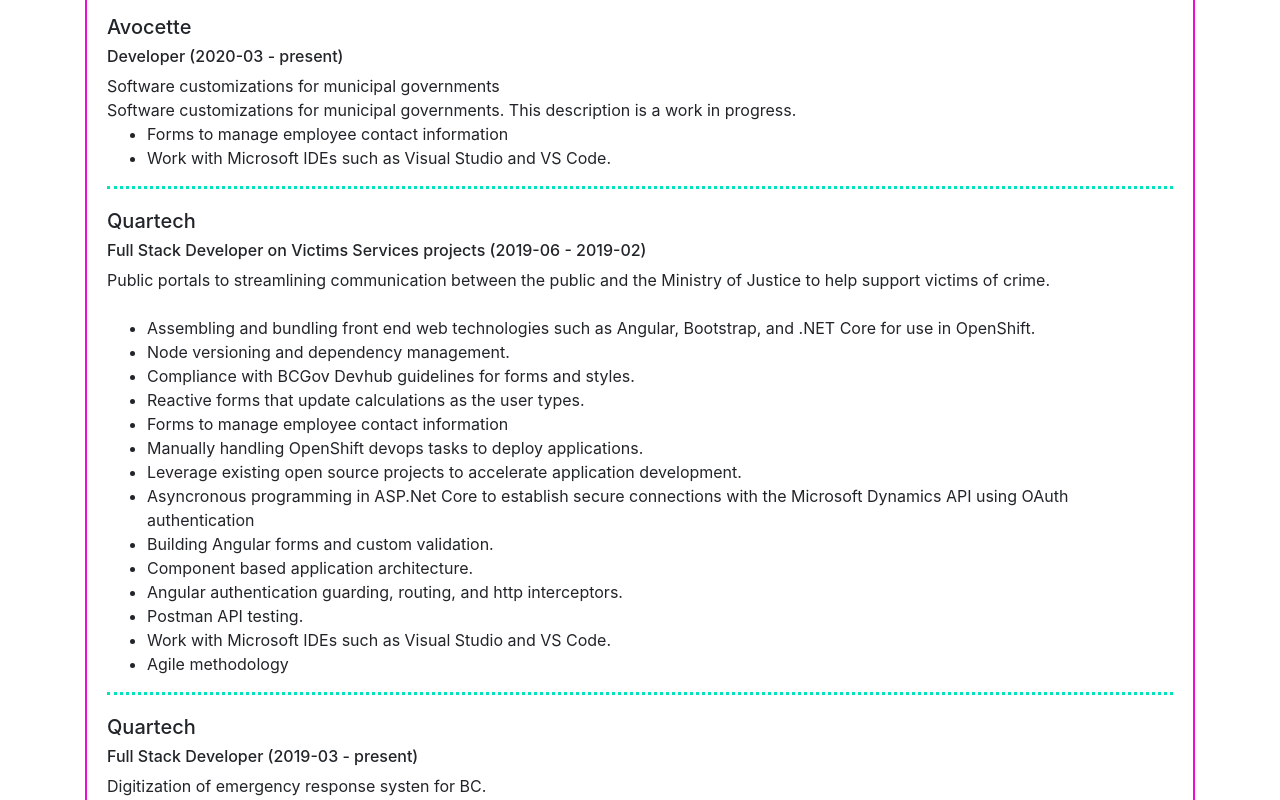
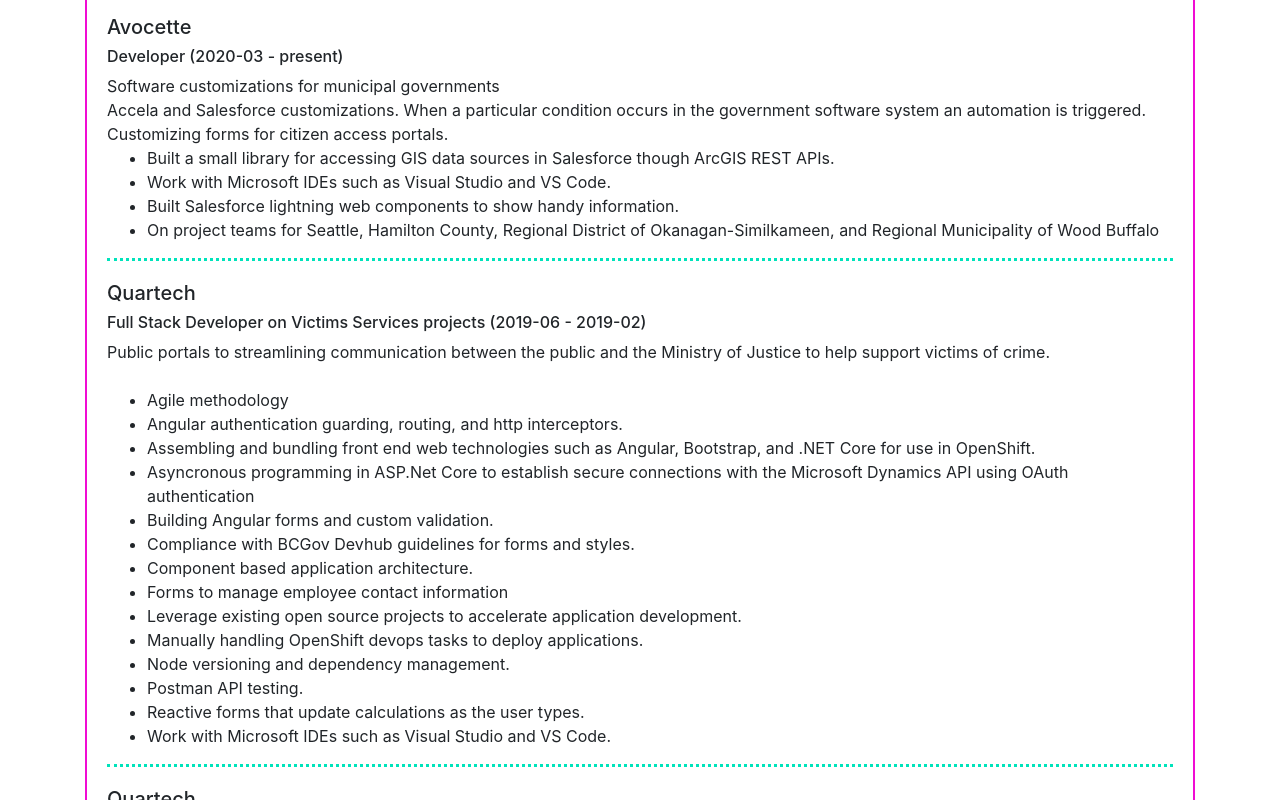
Before and after one commit to LayCraft/portfolio, an Angular app: page / in a window 1280 px wide. Shown: the part 2460-3260 px from the top of the page. Built offline with nearby package versions, Linux system fonts and the light colour scheme.

Commit message:
update wording

```diff
--- a/src/app/constants/jobs.ts
+++ b/src/app/constants/jobs.ts
@@ -8,30 +8,44 @@
     endDate: "present",
     shortDescription: "Software customizations for municipal governments",
     longDescription:
-      "Software customizations for municipal governments. This description is a work in progress.",
+      "Accela and Salesforce customizations. When a particular condition occurs in the government software system an automation is triggered. Customizing forms for citizen access portals.",
     bonus: [
-      "Forms to manage employee contact information",
-      "Work with Microsoft IDEs such as Visual Studio and VS Code."
+      "Built a small library for accessing GIS data sources in Salesforce though ArcGIS REST APIs.",
+      "Work with Microsoft IDEs such as Visual Studio and VS Code.",
+      "Built Salesforce lightning web components to show handy information.",
+      "On project teams for Seattle, Hamilton County, Regional District of Okanagan-Similkameen, and Regional Municipality of Wood Buffalo",
     ],
     software: [
+      "Accela",
       "BASH",
       "Github",
-      "JIRA",
+      "IIS",
       "MS Teams",
-      "Accela",
+      "Pulse Secure",
+      "SQL Server Management Studio (SSMS)",
       "Salesforce",
+      "VirtualBox",
+      "Visual Studio Code",
       "Visual Studio",
-      "Visual Studio Code",
-      "Windows 10"
+      "Windows",
     ],
     technology: [
-      "ASP.Net",
-      "Arcgis",
+      "ASP.Net 4.6",
+      "Accela Government Software",
+      "Apex code",
+      "GIS",
       "HTTP APIs",
-      "Apex code",
-      "Salesforce Lightning Components"
+      "JavaScript",
+      "MS SQL",
+      "OAuth2",
+      "Postman",
+      "SVN",
+      "Salesforce Lightning Web Components",
+      "Sharepoint",
+      "Visual Studio",
+      "Windows Server",
     ],
-    methodology: ["RESTful API"]
+    methodology: ["RESTful API", "Remote work", "SDLC", "Various"],
   },
   {
     companyName: "Quartech",
@@ -42,20 +56,20 @@
       "Public portals to streamlining communication between the public and the Ministry of Justice to help support victims of crime.",
     longDescription: "",
     bonus: [
+      "Agile methodology",
+      "Angular authentication guarding, routing, and http interceptors.",
       "Assembling and bundling front end web technologies such as Angular, Bootstrap, and .NET Core for use in OpenShift.",
-      "Node versioning and dependency management.",
-      "Compliance with BCGov Devhub guidelines for forms and styles.",
-      "Reactive forms that update calculations as the user types.",
-      "Forms to manage employee contact information",
-      "Manually handling OpenShift devops tasks to deploy applications.",
-      "Leverage existing open source projects to accelerate application development.",
       "Asyncronous programming in ASP.Net Core to establish secure connections with the Microsoft Dynamics API using OAuth authentication ",
       "Building Angular forms and custom validation.",
+      "Compliance with BCGov Devhub guidelines for forms and styles.",
       "Component based application architecture.",
-      "Angular authentication guarding, routing, and http interceptors.",
+      "Forms to manage employee contact information",
+      "Leverage existing open source projects to accelerate application development.",
+      "Manually handling OpenShift devops tasks to deploy applications.",
+      "Node versioning and dependency management.",
       "Postman API testing.",
+      "Reactive forms that update calculations as the user types.",
       "Work with Microsoft IDEs such as Visual Studio and VS Code.",
-      "Agile methodology"
     ],
     software: [
       "BASH",
@@ -70,7 +84,7 @@
       "Postman",
       "Rocket Chat",
       "Visual Studio Code",
-      "Windows 10"
+      "Windows 10",
     ],
     technology: [
       "ASP.Net Core 2",
@@ -78,7 +92,7 @@
       "Bootstrap",
       "HTTP APIs",
       "Microsoft Dynamics",
-      "OpenShift"
+      "OpenShift",
     ],
     methodology: [
       "Agile",
@@ -87,15 +101,15 @@
       "Kanban",
       "RESTful API",
       "Scrum",
-      "UML"
-    ]
+      "UML",
+    ],
   },
   {
     companyName: "Quartech",
     positionName: "Full Stack Developer",
     project: "Emergency Support Services modernization",
     startDate: "2019-03",
-    endDate: "present",
+    endDate: "2019-02",
     shortDescription: "Digitization of emergency response systen for BC.",
     longDescription: "Development to support emergency response in BC.",
     bonus: [
@@ -121,7 +135,7 @@
       "SQLite for early-project data storage and retrieval.",
       "Installed Swagger in .Net Core for API self-documentation.",
       "Work with Microsoft IDEs.",
-      "As a developer I write user stories so that I can accomplish a programming task to meet acceptance criteria."
+      "As a developer I write user stories so that I can accomplish a programming task to meet acceptance criteria.",
     ],
     software: [
       "BASH",
@@ -138,7 +152,7 @@
       "Puppeteer",
       "Rocket Chat",
       "Visual Studio Code",
-      "Windows 10"
+      "Windows 10",
     ],
     technology: [
       "ASP.Net Core 2",
@@ -148,7 +162,7 @@
       "KeyCloak",
       "Markdown",
       "OpenShift",
-      "Siteminder"
+      "Siteminder",
     ],
     methodology: [
       "Agile",
@@ -159,8 +173,8 @@
       "RESTful API",
       "Scrum",
       "UML",
-      "Wireframing"
-    ]
+      "Wireframing",
+    ],
   },
   {
     companyName: "Schneider Electric - Power Measurement Ltd",
@@ -205,7 +219,7 @@
       "Create digitization solutions for manufacturing and production.",
       "Create team triage tool for automated risk assessment.",
       "Troubleshoot network and USB connected Zebra and Ricoh printers.",
-      "Attended an agile development training bootcamp where I played the role of a project owner throughout the training."
+      "Attended an agile development training bootcamp where I played the role of a project owner throughout the training.",
     ],
     software: [
       "ASP.Net",
@@ -238,7 +252,7 @@
       "Visual Studio Code",
       "Windows 10",
       "Windows Networking",
-      "Windows Server 2016"
+      "Windows Server 2016",
     ],
     technology: [
       "Microsoft Development",
@@ -250,7 +264,7 @@
       "Hardware and software integrations",
       "Virtualization",
       "Documentation",
-      "Markdown"
+      "Markdown",
     ],
     methodology: [
       "Kanban",
@@ -260,8 +274,8 @@
       "APIs",
       "Process automation",
       "Logistics",
-      "Industrial ergonomics"
-    ]
+      "Industrial ergonomics",
+    ],
   },
   {
     companyName: "Schneider Electric - Power Measurement Ltd",
@@ -276,7 +290,7 @@
       "Web application creation in MongoDB, Express, Angular, and NodeJS.",
       "Stakeholder presentations and public speaking.",
       "Stakeholder requirements gathering",
-      "Third party software research and evaluation."
+      "Third party software research and evaluation.",
     ],
     software: [
       "Pencil Prototyping",
@@ -285,15 +299,15 @@
       "Mongoose",
       "Express",
       "PlantUML",
-      "Node.js"
+      "Node.js",
     ],
     technology: ["Plant UML", "MEAN Stack", "Node.js"],
     methodology: [
       "Iterative development",
       "Process analysis",
       "UML",
-      "Wireframing"
-    ]
+      "Wireframing",
+    ],
   },
   {
     companyName: "C3I - Capstone Project",
@@ -314,7 +328,7 @@
       "Git",
       "D3",
       "C3",
-      "Docker"
+      "Docker",
     ],
     methodology: [
       "Small team",
@@ -323,8 +337,8 @@
       "UML",
       "SDLC (Software Development Life Cycle)",
       "Containers",
-      "Microservices"
-    ]
+      "Microservices",
+    ],
   },
   {
     companyName: "BC Public Service Agency",
@@ -340,14 +354,14 @@
       "Oracle PeopleSoft",
       "Sharepoint",
       "Microsoft Excel",
-      "Greyheller People Mobile"
+      "Greyheller People Mobile",
     ],
     methodology: [
       "PIA (Privacy Impact Assessment)",
       "STRA (Strategic Threat and Risk assessment)",
       "SDLC (Software Development Life Cycle)",
-      "QA (Quality assurance)"
-    ]
+      "QA (Quality assurance)",
+    ],
   },
   {
     companyName: "LayCraft Design",
@@ -358,7 +372,7 @@
       "Client communication, administration, creative direction, print design, illustration, photography, branding consultation, and contract instruction.",
     longDescription:
       "Established in 2007, LayCraft Design was a full-service creative company. Curtis' primary responsibilities included client communication, administration, creative direction, web design, print design, illustration, photography, branding consultation, and contract instruction.\nExamples of clients: Government of Alberta computer training centre, Sun Media Group, BC Art Teachers Association, The Red Cross, The Salvation Army, and Events Edmonton. Created various branding, ads, promotions for nightclubs, restaurants, industrial companies, and other businesses.",
-    bonus: []
+    bonus: [],
   },
   {
     companyName: "Interactivity Board Game Café",
@@ -368,7 +382,7 @@
     shortDescription: "Teaching board games. Café duties. Technical stuff.",
     longDescription:
       "Curtis taught games and sold games at the board games café. Curtis has taught and played over 400 modern designer board games. During the startup phase, he was responsible for a miscellany of work: setting up POS, TouchBistro server, and counting and arranging inventory. Board games are a beautiful mixture of algorithms, graphic design, game theory, and cardboard.",
-    bonus: []
+    bonus: [],
   },
   {
     companyName: "The Salvation Army Community and Family Services",
@@ -379,7 +393,7 @@
       "Website content, rebranding, communication design, computer literacy instruction.",
     longDescription:
       "Curtis set up and the new Joomla website. He collected and wrote descriptions about the many programs and services that The Salvation Army Stan Hagen Centre for Families provides. He redesigned print materials to fit the centre's renaming: forms, business cards, certificates, manuals, signs, and etc… Curtis taught computer literacy skills in the computer lab: Windows, File Management, Word, Excel, and powerpoint. During Christmas he was responsible for various organizational tasks surrounding the Christmas Hamper and Toy Shop programs such as collecting and managing client intake data.",
-    bonus: []
+    bonus: [],
   },
   {
     companyName: "Northern Alberta Institute of Technology (NAIT)",
@@ -390,7 +404,7 @@
       "Curriculum development, and instruction for graphic design classes.",
     longDescription:
       "Curtis developed curriculum and instructed at The Northern Alberta Institute of Technology (NAIT).  Classes included InDesign Level 1 & 2, Acrobat Level 1 & 2, Print Tools for Scanning & Printing, Photoshop Level 1-3, Digital Photo Basic, and Design Theory. He was also an instructor for NAIT's kids summer camps in GameMaker, digital photography, and Photoshop.",
-    bonus: []
+    bonus: [],
   },
   {
     companyName: "Edmonton Digital Arts College",
@@ -400,7 +414,7 @@
     shortDescription: "Instructor for graphic design tools. Focused training.",
     longDescription:
       "After graduation, the college hired Curtis for his ability to instruct. Curtis' work was mainly in corporate-training and focused-training. He provided classes for various organizations such as: Blackberry & Acrobat Pro training for the Government of Alberta, InDesign Training for Sun Media Group, Adobe creative suite training for the University of Alberta's faculty of extension.",
-    bonus: []
+    bonus: [],
   },
   {
     companyName: "AT&T (Via: Convergys)",
@@ -411,7 +425,7 @@
       "Tech-support, after-hours tech-support, billing support, activations and transfers.",
     longDescription:
       "Customers across the western USA called for troubleshooting and support with their GSM devices. Curtis used Siebel and AXIS CRM systems to track, resolve, and notate issues. Included troubleshooting of various GSM issues using AT&T tools.",
-    bonus: []
+    bonus: [],
   },
   {
     companyName: "Starbucks Coffee Co.",
@@ -421,6 +435,6 @@
     shortDescription: "Slinging coffee and schmoozing with patrons.",
     longDescription:
       "Curtis' responsibility at Starbucks was primarily a Barista but included training other staff on making bar drinks. He started in West Edmonton Mall Chapters and transferred to Callingwood. He then moved to Terra Losa. Starbucks' work flexibility allowed him to work in dozens of stores in Edmonton and with many types of people.",
-    bonus: []
-  }
+    bonus: [],
+  },
 ];
```
